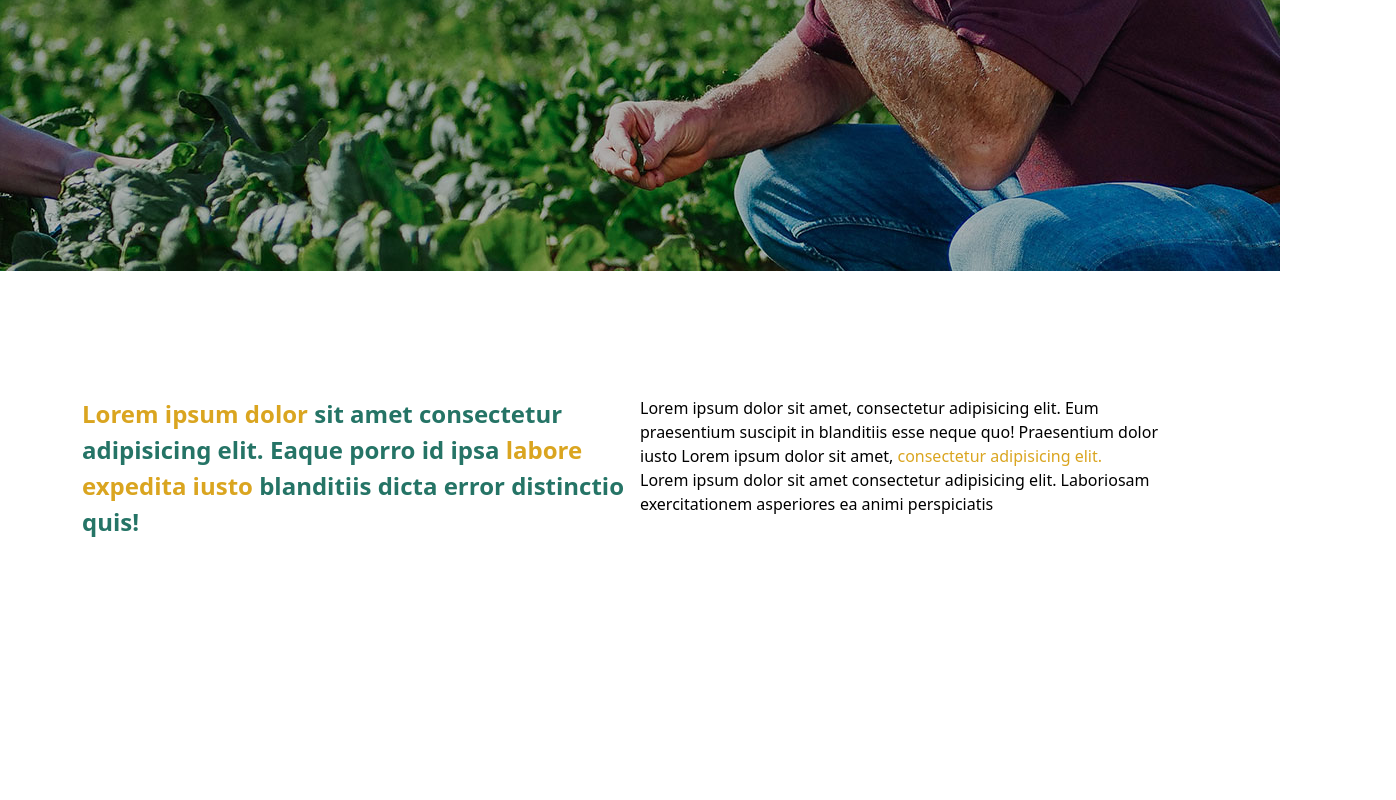
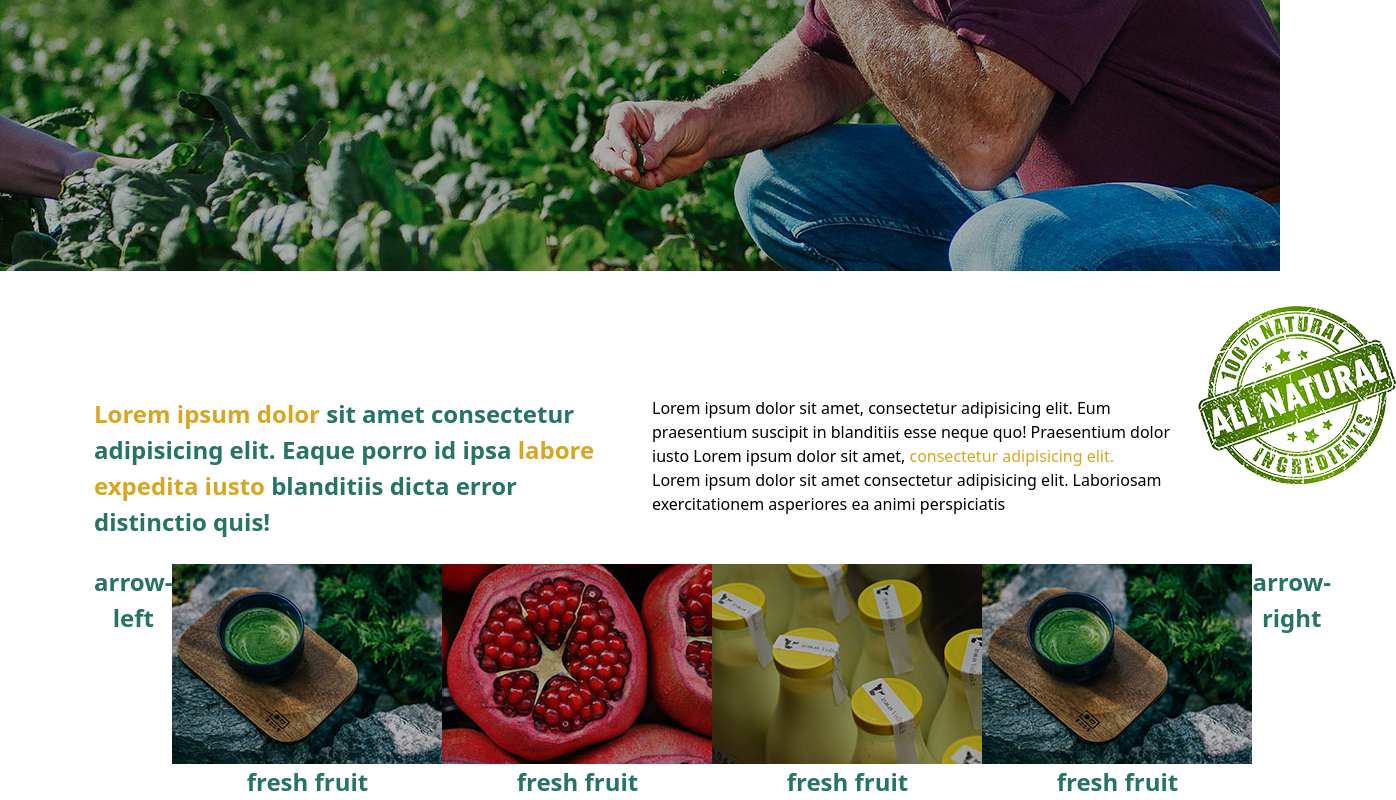
Before and after one commit to Ericdid/proj-html-vuejs, a Vue app: page / in a window 1280 px wide. Shown: the part 669-1469 px from the top of the page, 1396 px wide, since content can reach past the window. Before the commit the page ends 1440 px from the top, so only its background shows below. Built offline with nearby package versions, Linux system fonts and the light colour scheme.

Commit message:
add.image(1st-section)

```diff
--- a/src/components/appMain.vue
+++ b/src/components/appMain.vue
@@ -1,7 +1,22 @@
 <script>
 export default {
   data() {
-    return {};
+    return {
+      fruitsList: [
+        {
+          image: "../src/assets/img/fe1.jpg",
+        },
+        {
+          image: "../src/assets/img/fe2.jpg",
+        },
+        {
+          image: "../src/assets/img/fe3.jpg",
+        },
+        {
+          image: "../src/assets/img/fe1.jpg",
+        },
+      ],
+    };
   },
 };
 </script>
@@ -30,16 +45,16 @@ export default {
     class="d-flex justify-content-center align-items-center text-center product-info"
   >
     <!-- this is all the text in the sextion -->
-    <div class="container d-flex product-text">
+    <div class="container d-flex product-text row">
       <!-- this is the large text on the left -->
-      <div class="large-txt">
+      <div class="large-txt col-3">
         <span class="gold-txt">Lorem ipsum dolor</span> sit amet consectetur
         adipisicing elit. Eaque porro id ipsa
         <span class="gold-txt">labore expedita iusto</span> blanditiis dicta
         error distinctio quis!
       </div>
       <!-- this is the small text on the right -->
-      <div class="small-txt">
+      <div class="small-txt col-3">
         Lorem ipsum dolor sit amet, consectetur adipisicing elit. Eum
         praesentium suscipit in blanditiis esse neque quo! Praesentium dolor
         iusto Lorem ipsum dolor sit amet,
@@ -47,6 +62,17 @@ export default {
         <br />
         Lorem ipsum dolor sit amet consectetur adipisicing elit. Laboriosam
         exercitationem asperiores ea animi perspiciatis
+      </div>
+      <div class="abs-img">
+        <img src="../assets/img/fe-shap1-1.png" alt="" />
+      </div>
+      <div class="col-12 d-flex flex-row justify-content-around mt-4">
+        <span class="hidden-arrow">arrow-left</span>
+        <div v-for="fruit in fruitsList">
+          <img :src="fruit.image" alt="" />
+          <span class="hidden-txt"> fresh fruit</span>
+        </div>
+        <span class="hidden-arrow">arrow-right</span>
       </div>
     </div>
   </div>
@@ -121,6 +147,14 @@ export default {
       font-size: medium;
       font-weight: 100;
     }
+    .abs-img {
+      position: absolute;
+      width: 0;
+      right: 0;
+      bottom: 65%;
+    }
+    .product-img {
+    }
   }
 }
 </style>
```
